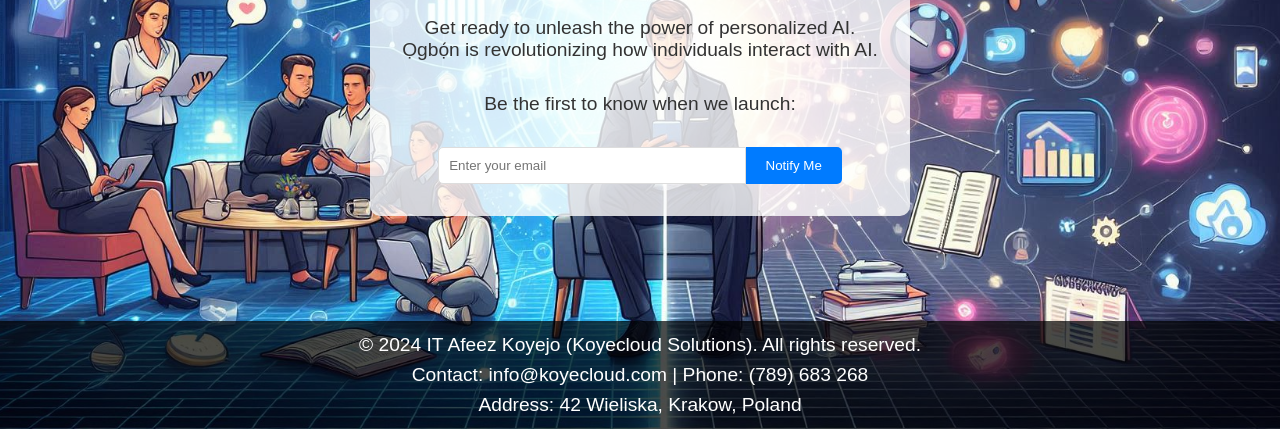
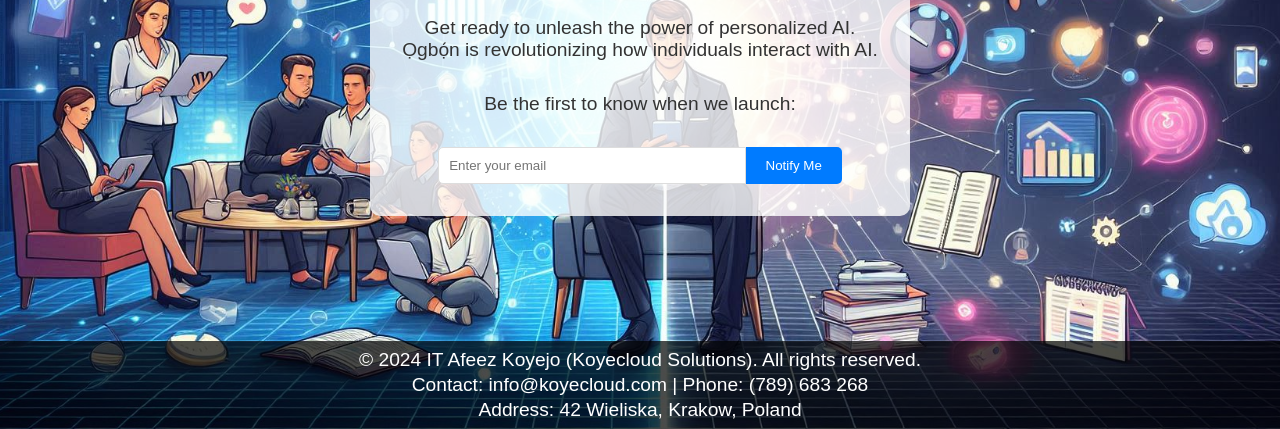
Before and after one commit to yomikoye/llmsite, a plain HTML site: page index.html in a window 1280 px wide. Shown: the part 371-800 px from the top of the page. Drawn offline with Linux system fonts and the light colour scheme.

Commit message:
Update index.html

```diff
--- a/index.html
+++ b/index.html
@@ -69,10 +69,10 @@
             color: white;
             text-align: center;
             padding: 0.3rem 0;
-            font-size: 0.4rem;
+            font-size: 0.3rem;
         }
         footer p {
-            margin: 0.5rem 0;
+            margin: 0.2rem 0;
         }
     </style>
 </head>
```
